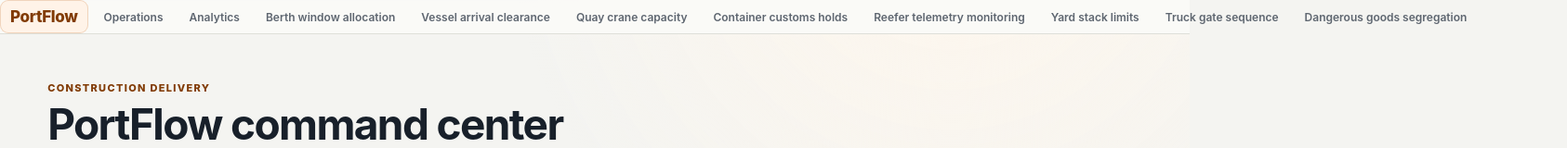
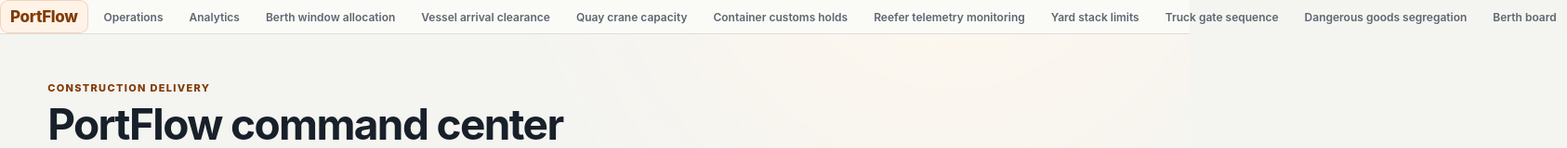
Before and after one commit to Akrambadr99/PortFlow, a React (Vite) app: page / in a window 1280 px wide. Shown: the top 160 px of the page at 93% size, 1686 px wide, since content can reach past the window. Built offline with nearby package versions, Linux system fonts and the light colour scheme.

Commit message:
Add berth board operational surface

```diff
--- a/src/app/router.tsx
+++ b/src/app/router.tsx
@@ -7,6 +7,7 @@
 const W5=lazy(()=>import('../yard-stack/WorkflowPage').then(module=>({default:module.WorkflowPage})))
 const W6=lazy(()=>import('../gate-sequence/WorkflowPage').then(module=>({default:module.WorkflowPage})))
 const W7=lazy(()=>import('../dangerous-goods/WorkflowPage').then(module=>({default:module.WorkflowPage})))
-function Shell(){return<div className="suite-shell"><nav className="suite-nav" aria-label="Product navigation"><NavLink className="suite-logo" to="/">{product.name}</NavLink><NavLink to="/operations">Operations</NavLink><NavLink to="/analytics">Analytics</NavLink><NavLink to="/berth-window">Berth window allocation</NavLink><NavLink to="/vessel-clearance">Vessel arrival clearance</NavLink><NavLink to="/crane-plan">Quay crane capacity</NavLink><NavLink to="/container-hold">Container customs holds</NavLink><NavLink to="/reefer-monitoring">Reefer telemetry monitoring</NavLink><NavLink to="/yard-stack">Yard stack limits</NavLink><NavLink to="/gate-sequence">Truck gate sequence</NavLink><NavLink to="/dangerous-goods">Dangerous goods segregation</NavLink></nav><Suspense fallback={<main className="suite-page" aria-busy="true">Loading workflow…</main>}><Outlet/></Suspense></div>};
+const DeepFeature=lazy(()=>import('../terminal-planning/berth-board/DeepFeaturePage').then(module=>({default:module.DeepFeaturePage})));
+function Shell(){return<div className="suite-shell"><nav className="suite-nav" aria-label="Product navigation"><NavLink className="suite-logo" to="/">{product.name}</NavLink><NavLink to="/operations">Operations</NavLink><NavLink to="/analytics">Analytics</NavLink><NavLink to="/berth-window">Berth window allocation</NavLink><NavLink to="/vessel-clearance">Vessel arrival clearance</NavLink><NavLink to="/crane-plan">Quay crane capacity</NavLink><NavLink to="/container-hold">Container customs holds</NavLink><NavLink to="/reefer-monitoring">Reefer telemetry monitoring</NavLink><NavLink to="/yard-stack">Yard stack limits</NavLink><NavLink to="/gate-sequence">Truck gate sequence</NavLink><NavLink to="/dangerous-goods">Dangerous goods segregation</NavLink><NavLink to="/terminal/berths/2026-09-14">Berth board</NavLink></nav><Suspense fallback={<main className="suite-page" aria-busy="true">Loading workflow…</main>}><Outlet/></Suspense></div>};
 const Dashboard=lazy(()=>import('../features/dashboard/DashboardPage').then(m=>({default:m.DashboardPage})));const Operations=lazy(()=>import('../features/workspace/WorkspacePage').then(m=>({default:m.WorkspacePage})));const Analytics=lazy(()=>import('../features/analytics/AnalyticsPage').then(m=>({default:m.AnalyticsPage})));
-export const browserRouter=createBrowserRouter([{path:'/',element:<Shell/>,children:[{index:true,element:<Dashboard/>},{path:'operations',element:<Operations/>},{path:'analytics',element:<Analytics/>},{path:"berth-window",element:<W0/>,handle:{label:"Berth window allocation"}},{path:"vessel-clearance",element:<W1/>,handle:{label:"Vessel arrival clearance"}},{path:"crane-plan",element:<W2/>,handle:{label:"Quay crane capacity"}},{path:"container-hold",element:<W3/>,handle:{label:"Container customs holds"}},{path:"reefer-monitoring",element:<W4/>,handle:{label:"Reefer telemetry monitoring"}},{path:"yard-stack",element:<W5/>,handle:{label:"Yard stack limits"}},{path:"gate-sequence",element:<W6/>,handle:{label:"Truck gate sequence"}},{path:"dangerous-goods",element:<W7/>,handle:{label:"Dangerous goods segregation"}}]}])
+export const browserRouter=createBrowserRouter([{path:'/',element:<Shell/>,children:[{index:true,element:<Dashboard/>},{path:'operations',element:<Operations/>},{path:'analytics',element:<Analytics/>},{path:'terminal/berths/:day',element:<DeepFeature/>},{path:"berth-window",element:<W0/>,handle:{label:"Berth window allocation"}},{path:"vessel-clearance",element:<W1/>,handle:{label:"Vessel arrival clearance"}},{path:"crane-plan",element:<W2/>,handle:{label:"Quay crane capacity"}},{path:"container-hold",element:<W3/>,handle:{label:"Container customs holds"}},{path:"reefer-monitoring",element:<W4/>,handle:{label:"Reefer telemetry monitoring"}},{path:"yard-stack",element:<W5/>,handle:{label:"Yard stack limits"}},{path:"gate-sequence",element:<W6/>,handle:{label:"Truck gate sequence"}},{path:"dangerous-goods",element:<W7/>,handle:{label:"Dangerous goods segregation"}}]}])
--- /dev/null
+++ b/src/terminal-planning/berth-board/DeepFeaturePage.tsx
@@ -0,0 +1 @@
+import{useState}from'react';import{useParams}from'react-router-dom';export function DeepFeaturePage(){const params=useParams();const[mode,setMode]=useState('Current projection');return<main className="suite-page"><header className="suite-title"><div><small>CONSTRAINT-BASED BERTH, CRANE, YARD AND GATE SCHEDULER</small><h1>Berth and crane planning board</h1><p>Constraint-based berth, crane, yard and gate scheduler. Route context: {Object.values(params).join(' · ')||'current workspace'}.</p></div></header><table><caption>Vessel Aurora resource plan</caption><thead><tr><th>Berth</th><th>Window</th><th>Crane</th></tr></thead><tbody><tr><td>Berth B04</td><td>08:00–14:00</td><td>Crane QC-7</td></tr></tbody></table><aside className="suite-card"><h2>Operational decision</h2><p>{mode}</p><p>Every derived result remains pinned to effective data and audit evidence.</p></aside></main>}
```
